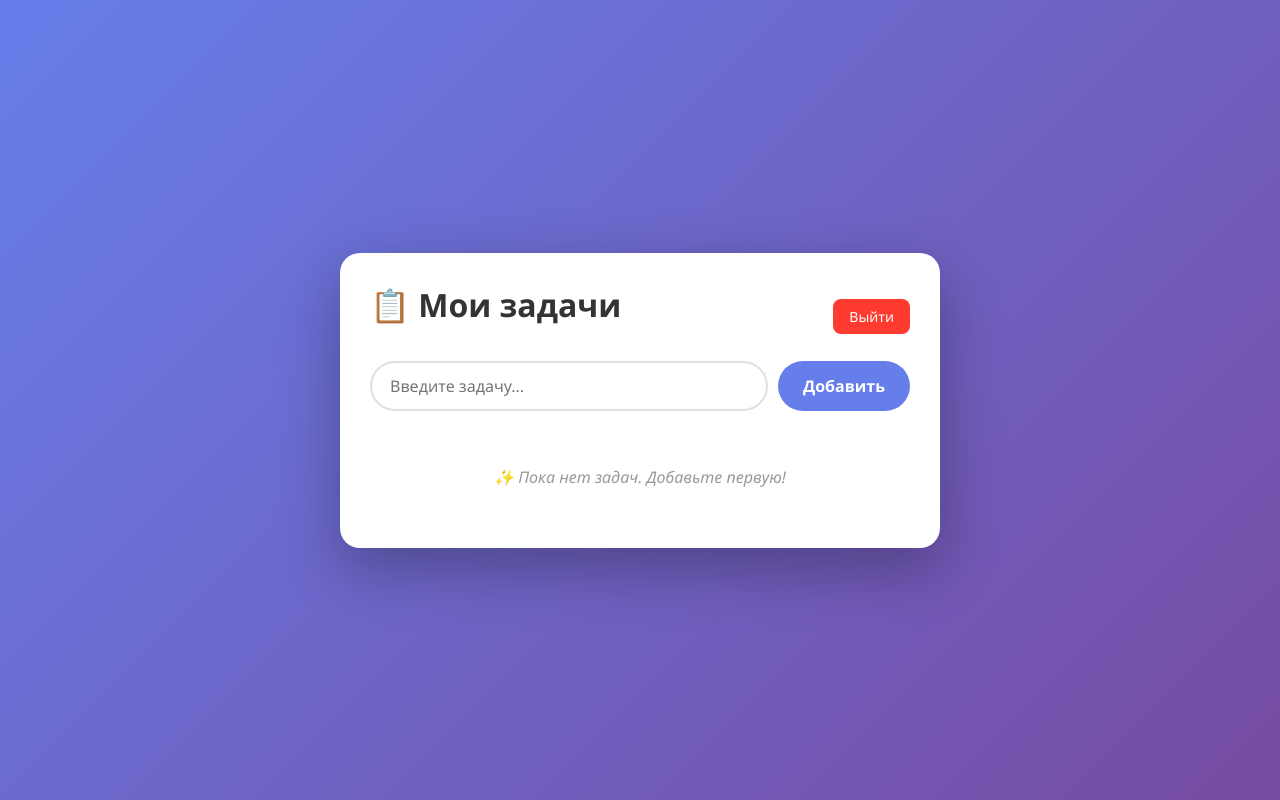
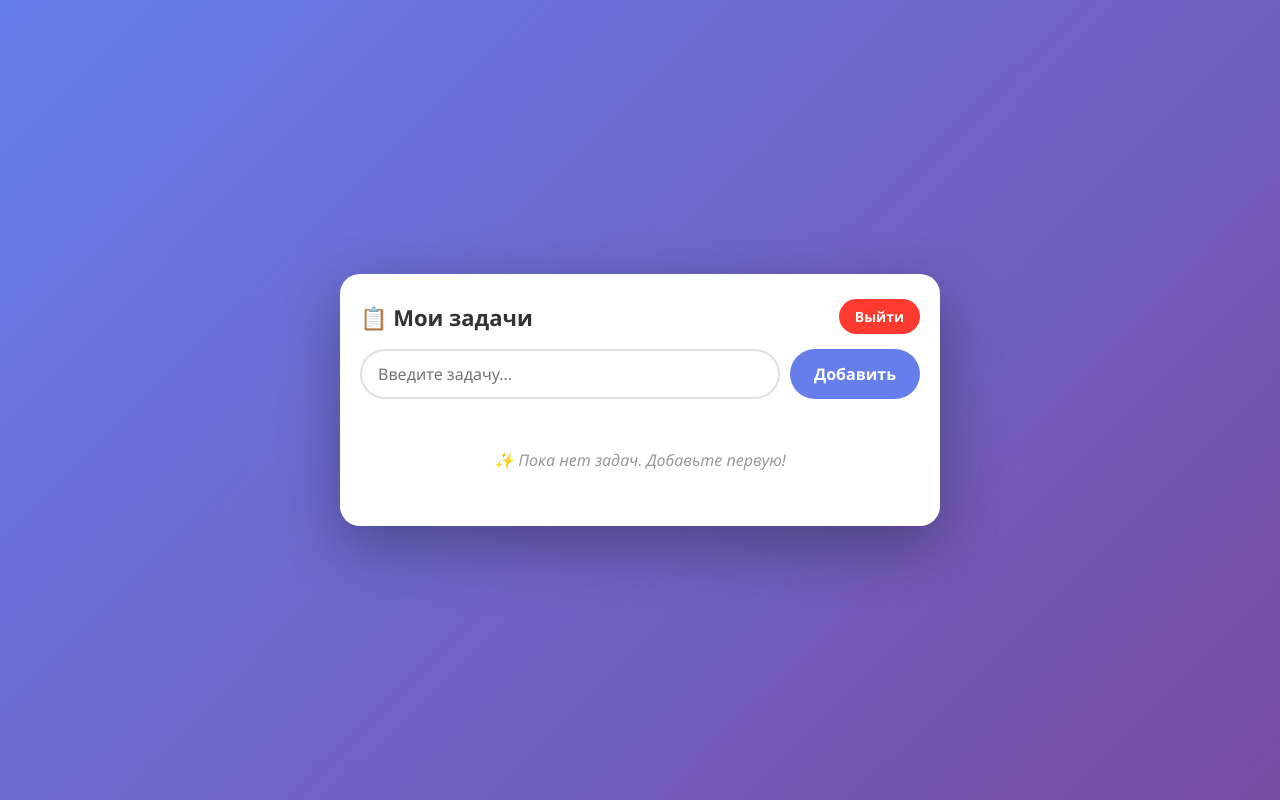
Before and after one commit to noop771/todo-app, a Flask app: page / in a window 1280 px wide. Run offline with Flask 3, Linux system fonts and the light colour scheme; a user stored in the database is signed in; data that the repository does not hold is empty.

Commit message:
Адаптивная вёрстка под мобильные устройства

```diff
--- a/static/css/style.css
+++ b/static/css/style.css
@@ -13,13 +13,13 @@ body {
     display: flex;
     justify-content: center;
     align-items: center;
-    padding: 20px;
+    padding: 15px;
 }
 
 .container {
     background: white;
     border-radius: 20px;
-    padding: 30px;
+    padding: 25px 20px;
     max-width: 600px;
     width: 100%;
     box-shadow: 0 20px 60px rgba(0, 0, 0, 0.3);
@@ -28,18 +28,54 @@ body {
 h1 {
     text-align: center;
     color: #333;
-    margin-bottom: 25px;
+    margin-bottom: 20px;
+    font-size: 24px;
 }
 
+/* ===== Верхняя панель (заголовок + кнопка "Выйти") ===== */
+.header {
+    display: flex;
+    justify-content: space-between;
+    align-items: center;
+    margin-bottom: 15px;
+    flex-wrap: wrap;
+    gap: 10px;
+}
+
+.header h1 {
+    margin-bottom: 0;
+    font-size: 22px;
+}
+
+.logout-btn {
+    padding: 8px 16px;
+    background: #ff3b30;
+    color: white;
+    border-radius: 30px;
+    text-decoration: none;
+    font-size: 14px;
+    font-weight: 600;
+    transition: 0.3s;
+    white-space: nowrap;
+}
+
+.logout-btn:hover {
+    background: #e0352b;
+    transform: scale(1.05);
+}
+
+/* ===== Форма добавления задачи ===== */
 .add-form {
     display: flex;
     gap: 10px;
-    margin-bottom: 25px;
+    margin-bottom: 20px;
+    flex-wrap: wrap;
 }
 
 #taskInput {
     flex: 1;
-    padding: 12px 18px;
+    min-width: 150px;
+    padding: 12px 16px;
     border: 2px solid #e0e0e0;
     border-radius: 30px;
     font-size: 16px;
@@ -52,7 +88,7 @@ h1 {
 }
 
 #addBtn {
-    padding: 12px 25px;
+    padding: 12px 24px;
     background: #667eea;
     color: white;
     border: none;
@@ -61,6 +97,7 @@ h1 {
     font-weight: bold;
     cursor: pointer;
     transition: 0.3s;
+    white-space: nowrap;
 }
 
 #addBtn:hover {
--- a/templates/index.html
+++ b/templates/index.html
@@ -2,20 +2,22 @@
 <html lang="ru">
 <head>
     <meta charset="UTF-8">
-    <meta name="viewport" content="width=device-width, initial-scale=1.0">
+    <meta name="viewport" content="width=device-width, initial-scale=1.0, maximum-scale=1.0, user-scalable=yes">
     <title>Менеджер задач</title>
     <link rel="stylesheet" href="/static/css/style.css">
 </head>
 <body>
     <div class="container">
-        <div style="display: flex; justify-content: space-between; align-items: center; margin-bottom: 10px;">
+        <div class="header">
             <h1>📋 Мои задачи</h1>
-            <a href="/logout" style="padding: 8px 16px; background: #ff3b30; color: white; border-radius: 8px; text-decoration: none; font-size: 14px;">Выйти</a>
+            <a href="/logout" class="logout-btn">Выйти</a>
         </div>
+
         <div class="add-form">
             <input type="text" id="taskInput" placeholder="Введите задачу...">
             <button id="addBtn">Добавить</button>
         </div>
+
         <div id="taskList"></div>
     </div>
 
```
Also changed, not shown: other parts of static/css/style.css (+153 -3 lines).
